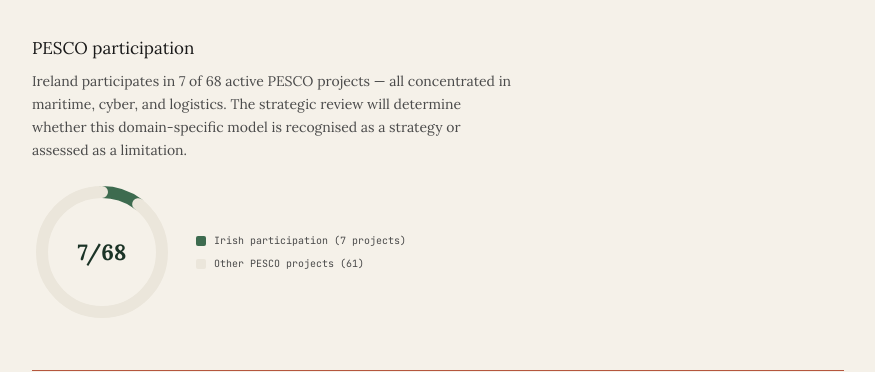
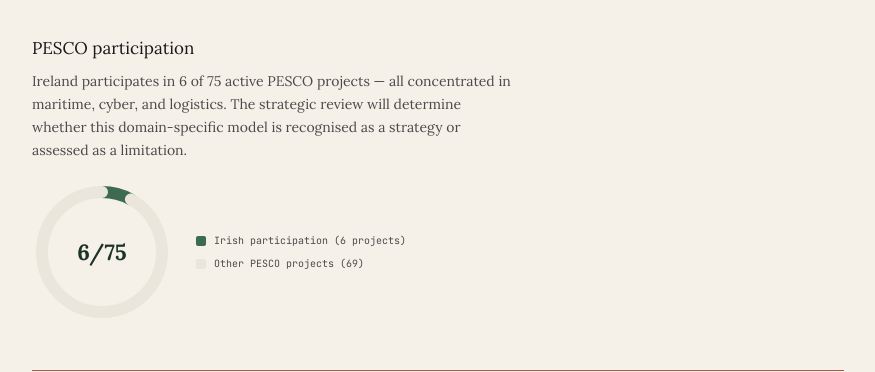
Before and after one commit to scosullivan/security-ireland, a Next.js app: page /eu-presidency in a window 1280 px wide. Shown: the part 4874-5246 px from the top of the page, without its empty margins (202-1077 px from the left). Built offline with nearby package versions, Linux system fonts and the light colour scheme.

Commit message:
Update page.tsx

```diff
--- a/src/app/eu-presidency/page.tsx
+++ b/src/app/eu-presidency/page.tsx
@@ -166,7 +166,7 @@ export default async function EUPresidency() {
               num: '02',
               title: 'PESCO Strategic Review',
               subtitle: 'What Ireland Should Lock In',
-              body: 'The strategic review is rewriting PESCO\u2019s binding commitments, how compliance is assessed, and how PESCO connects to EU funding. Ireland\u2019s 7 projects \u2014 all targeting maritime, subsea, cyber, and logistics \u2014 are the institutional evidence of its contribution. The revised framework either formalises Ireland\u2019s model or penalises it.',
+              body: 'The strategic review is rewriting PESCO\u2019s binding commitments, how compliance is assessed, and how PESCO connects to EU funding. Ireland\u2019s 6 projects \u2014 all targeting maritime, subsea, cyber, and logistics \u2014 are the institutional evidence of its contribution. The revised framework either formalises Ireland\u2019s model or penalises it.',
               slug: 'pesco-strategic-review-brief',
               accent: 'var(--color-terracotta)',
             },
@@ -323,13 +323,13 @@ export default async function EUPresidency() {
             PESCO participation
           </h3>
           <p style={{ fontFamily: 'var(--font-serif)', fontSize: '14px', color: 'var(--color-graphite)', lineHeight: 1.65, marginBottom: '20px', maxWidth: '480px' }}>
-            Ireland participates in 7 of 68 active PESCO projects — all concentrated in maritime, cyber, and logistics. The strategic review will determine whether this domain-specific model is recognised as a strategy or assessed as a limitation.
+            Ireland participates in 6 of 75 active PESCO projects — all concentrated in maritime, cyber, and logistics. The strategic review will determine whether this domain-specific model is recognised as a strategy or assessed as a limitation.
           </p>
           <DonutChart
-            label="7/68"
+            label="6/75"
             segments={[
-              { value: 7, color: 'var(--color-fern)', label: 'Irish participation (7 projects)' },
-              { value: 61, color: 'var(--color-parchment)', label: 'Other PESCO projects (61)' },
+              { value: 6, color: 'var(--color-fern)', label: 'Irish participation (6 projects)' },
+              { value: 69, color: 'var(--color-parchment)', label: 'Other PESCO projects (69)' },
             ]}
           />
         </div>
```
